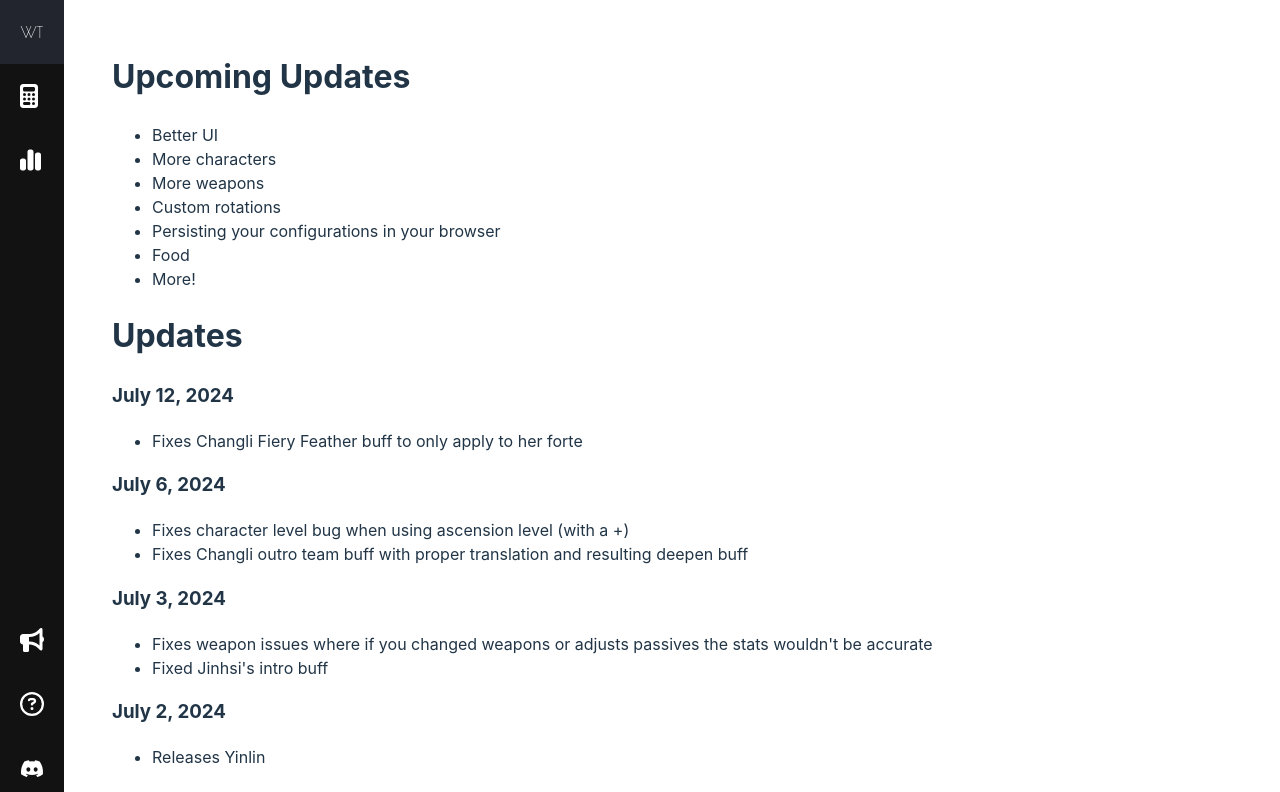
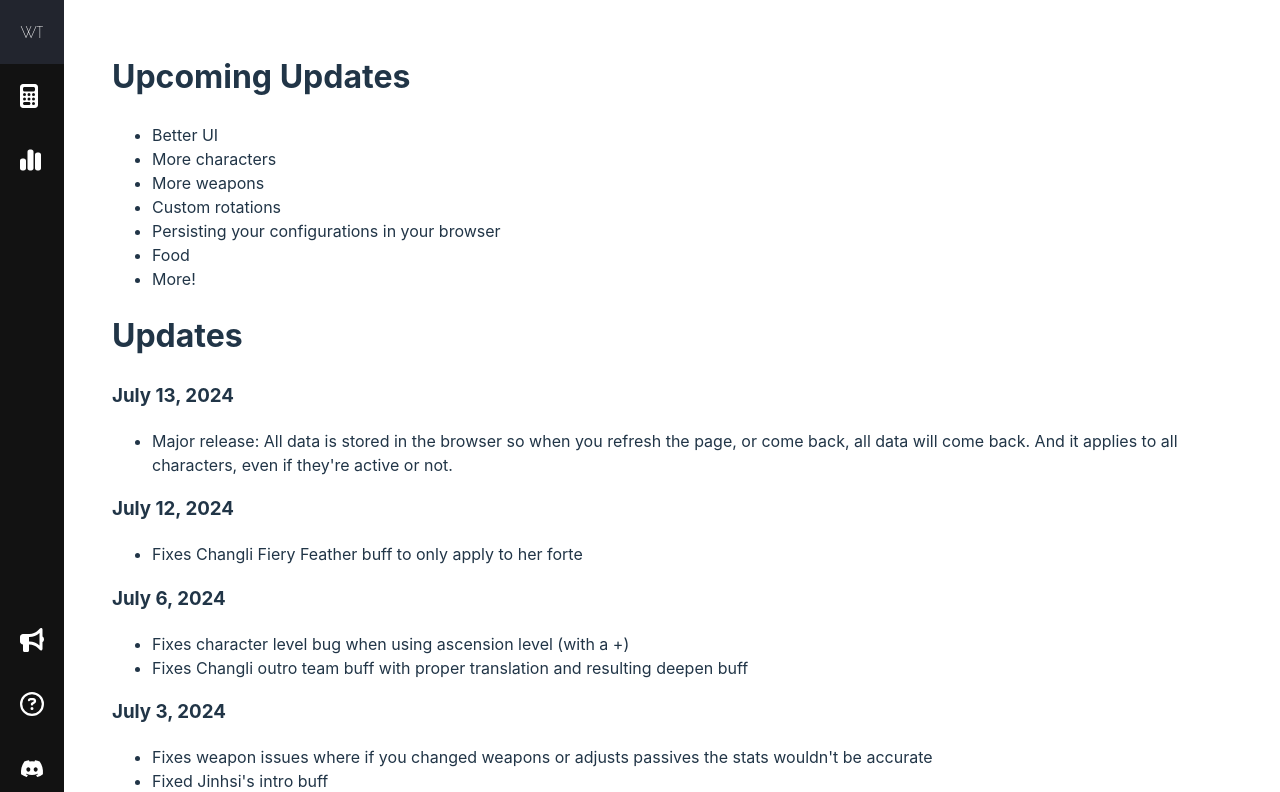
Before and after one commit to ryanbenson/wuthering-waves-optimizer, a Vue app: page /updates in a window 1280 px wide. Shown: the top 792 px of the page. Built offline with nearby package versions, Linux system fonts and the light colour scheme.

Commit message:
Adds announcement for persisted data

```diff
--- a/src/components/Calculator.vue
+++ b/src/components/Calculator.vue
@@ -37,7 +37,10 @@
     <div class="calculations__screens">
       <div class="screen--character" v-show="curScreen === 'character'">
         <div>
-          <div class="alert" v-if="false">Yinlin is now available!⚡</div>
+          <div class="alert">
+            All character data is now saved to your browser, so it'll return
+            when you come back!💾
+          </div>
           <div class="character__selection">
             <div
               class="character__selection__avatar"
--- a/src/pages/UpdatesView.vue
+++ b/src/pages/UpdatesView.vue
@@ -11,6 +11,14 @@
       <li>More!</li>
     </ul>
     <h1>Updates</h1>
+    <h3>July 13, 2024</h3>
+    <ul>
+      <li>
+        Major release: All data is stored in the browser so when you refresh the
+        page, or come back, all data will come back. And it applies to all
+        characters, even if they're active or not.
+      </li>
+    </ul>
     <h3>July 12, 2024</h3>
     <ul>
       <li>Fixes Changli Fiery Feather buff to only apply to her forte</li>
@@ -18,7 +26,10 @@
     <h3>July 6, 2024</h3>
     <ul>
       <li>Fixes character level bug when using ascension level (with a +)</li>
-      <li>Fixes Changli outro team buff with proper translation and resulting deepen buff</li>
+      <li>
+        Fixes Changli outro team buff with proper translation and resulting
+        deepen buff
+      </li>
     </ul>
     <h3>July 3, 2024</h3>
     <ul>
```
Also changed, not shown: 1 other file (tests, documents, lock files or other folders).
